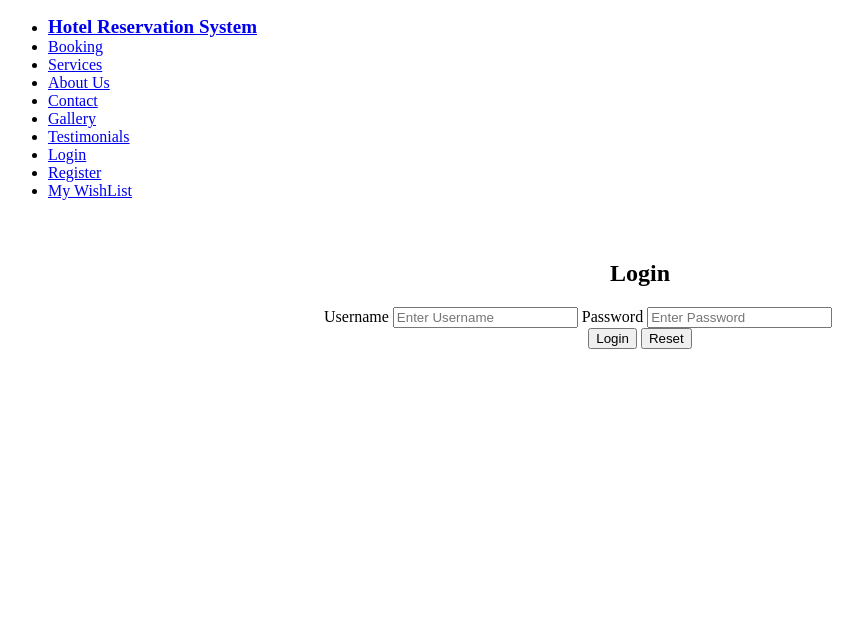
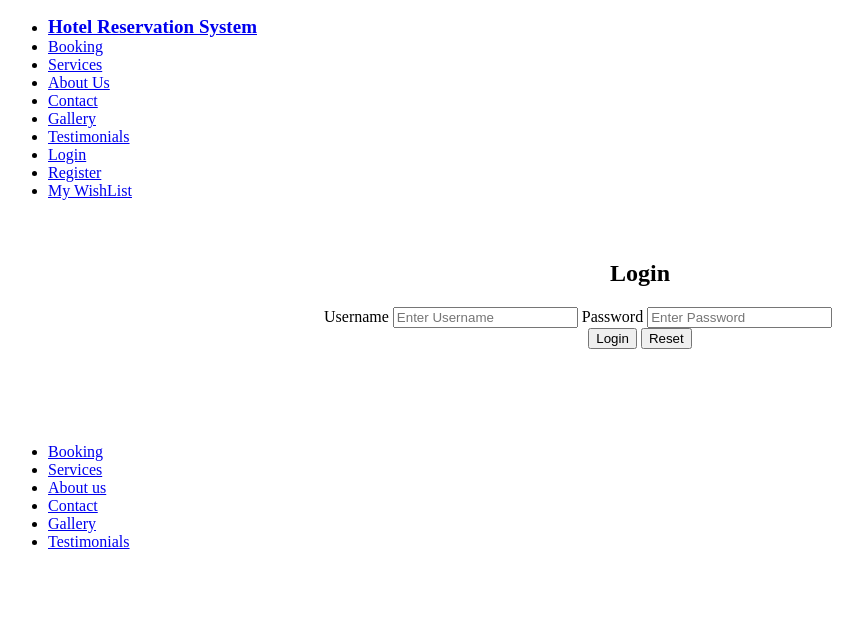
Before and after one commit to Amandeep98781/ASR_HotelReservationSystem_FP, a plain HTML site: page login.html in a window 1280 px wide. Shown: the whole page, without its empty margins (0-863 px from the left). Drawn offline with Linux system fonts and the light colour scheme.

Commit message:
footer links added

```diff
--- a/login.html
+++ b/login.html
@@ -72,6 +72,45 @@
 
     <div style="min-height: 30px;"></div>
 
+
+    <!--FOOTER-->
+    <footer>
+        <div>
+            <div>
+                <div>
+                    <a style="color: white;text-decoration: none;margin-top: 10px" href="index.html">
+                        Hotel Reservation System
+                    </a>
+                </div>
+                <div>
+                    <ul>
+                        <li><a href="booking.html">Booking</a></li>
+                        <li><a href="service.html">Services</a></li>
+                        <li><a href="about.html">About us</a></li>
+                        <li><a href="contact.html">Contact</a></li>
+                        <li><a href="gallery.html">Gallery</a></li>
+                        <li><a href="testimonials.html">Testimonials</a></li>
+
+                    </ul>
+                </div>
+            </div>
+            <div style="margin-top: 30px">
+                <div>
+                    <a class="" href="#" style="color: white;text-decoration: none">
+                        All right Reserved
+                    </a>
+                </div>
+                <div>
+                    <a class="" href="#" style="color: white;text-decoration: none">
+                        &#169; Created by ASR
+                    </a>
+                </div>
+            </div>
+        </div>
+    </footer>
+    <!--//FOOTER-->
+
+
 </body>
 
 </html>
```
